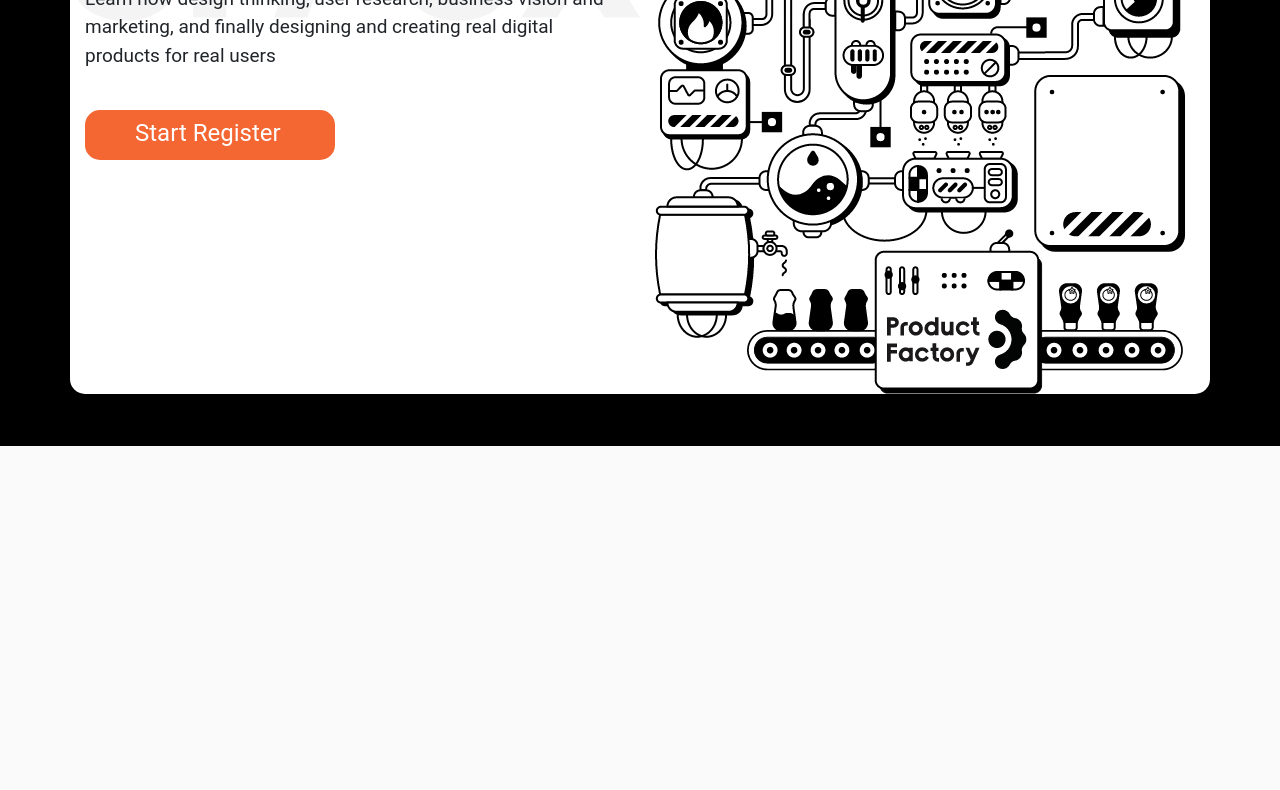
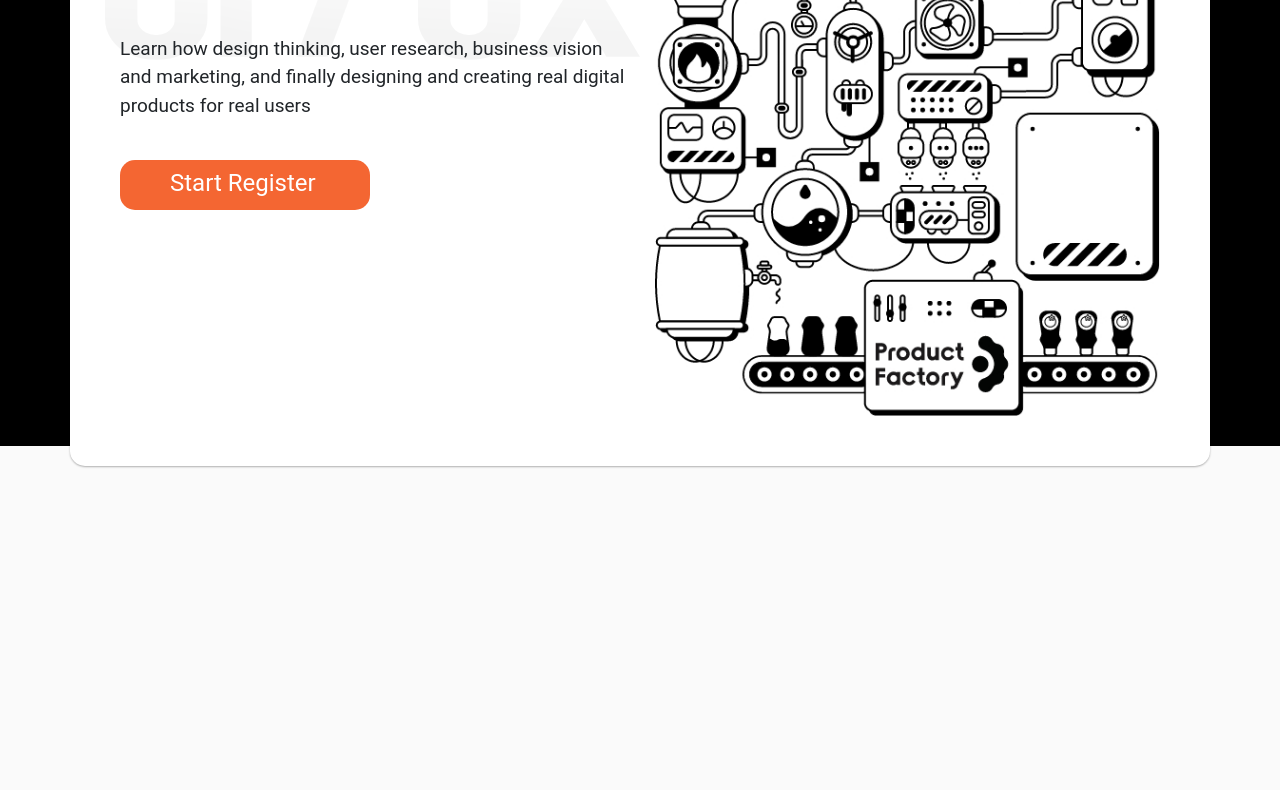
Before and after one commit to bassman0703/final-exem, a plain HTML site: page index.html in a window 1280 px wide. Shown: the part 254-1044 px from the top of the page. Drawn offline with nearby package versions, Linux system fonts and the light colour scheme.

Commit message:
add:some/

```diff
--- a/css/style.css
+++ b/css/style.css
@@ -31,7 +31,7 @@ html {
   width: 100%;
   position: relative;
   box-shadow: 0 1px 2px rgba(0, 0, 0, 0.3);
-  /* padding: 50px; */
+  padding: 50px;
 
 }
 
```
